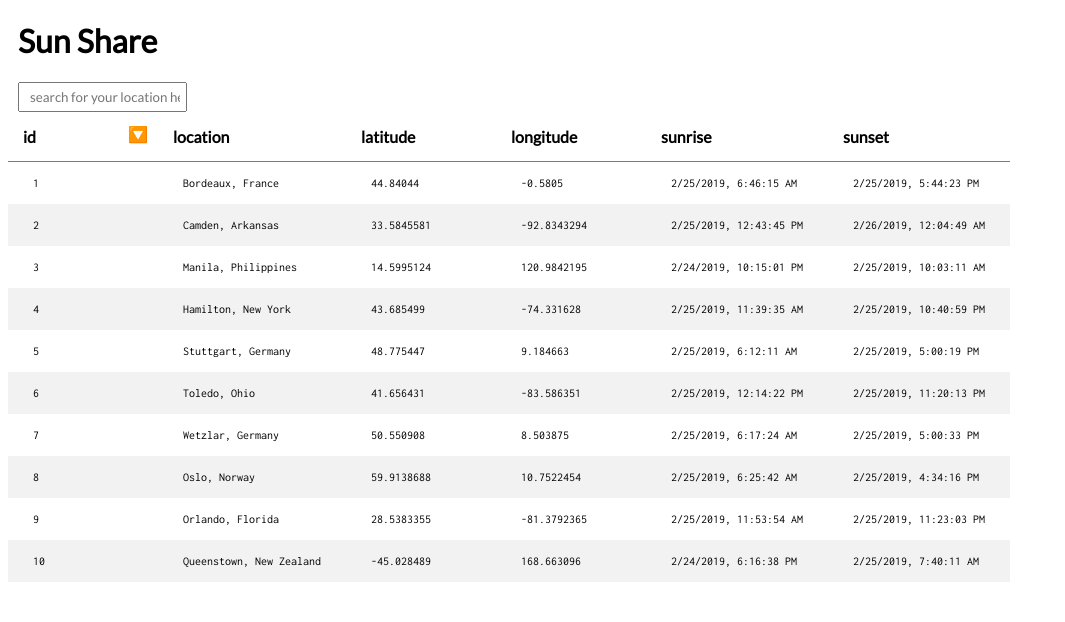
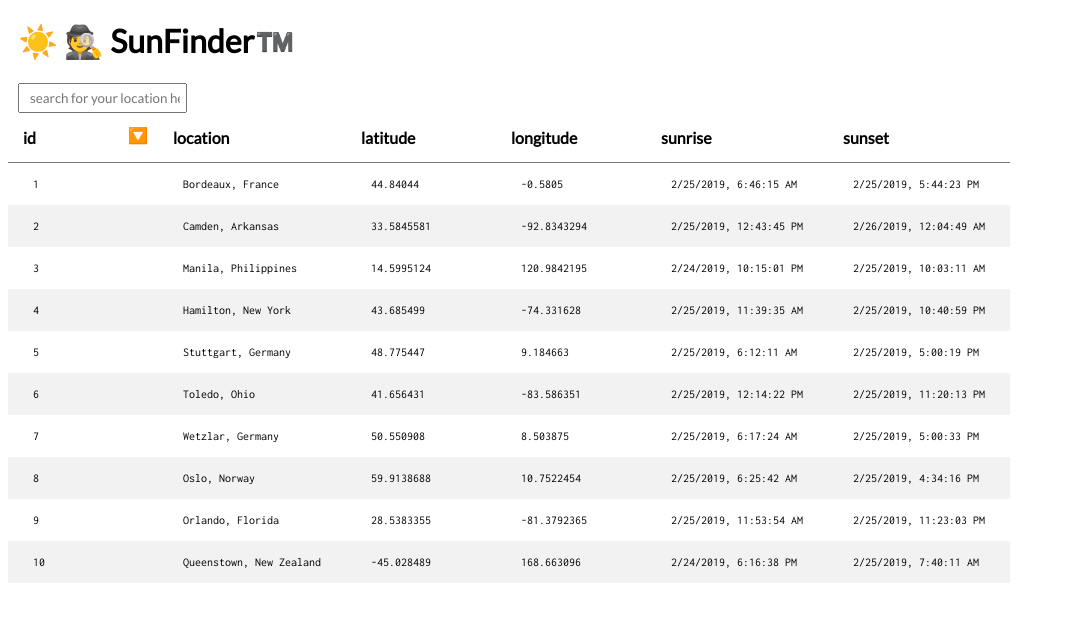
Before and after one commit to kevinmcalear/sun-finder, a plain HTML site: page index.html in a window 1280 px wide. Shown: the whole page, without its empty margins (0-1065 px from the left). Drawn offline with Linux system fonts and the light colour scheme.

Commit message:
changes name

```diff
--- a/index.html
+++ b/index.html
@@ -9,7 +9,7 @@
   </head>
   <body>
     <header>
-      <h1>Sun Share</h1>
+      <h1>☀️ 🕵️‍ SunFinder™️</h1>
     </header>
 
     <input type="text" name="location-filter" placeholder="search for your location here">
```
